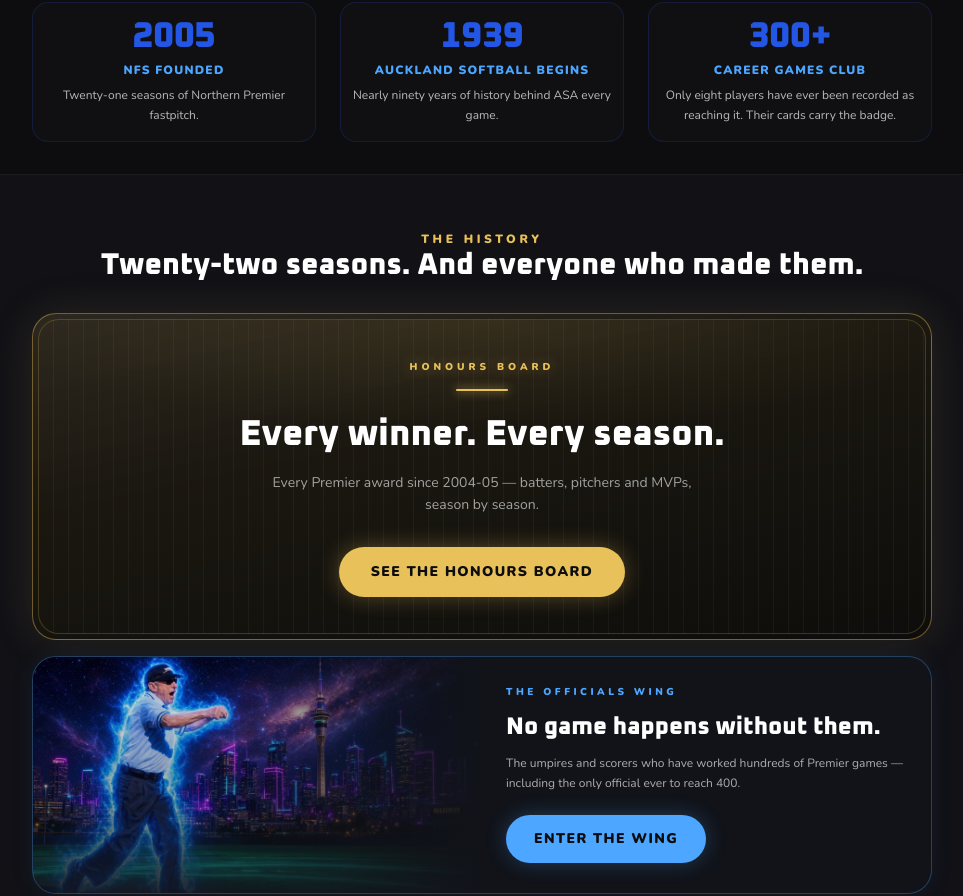
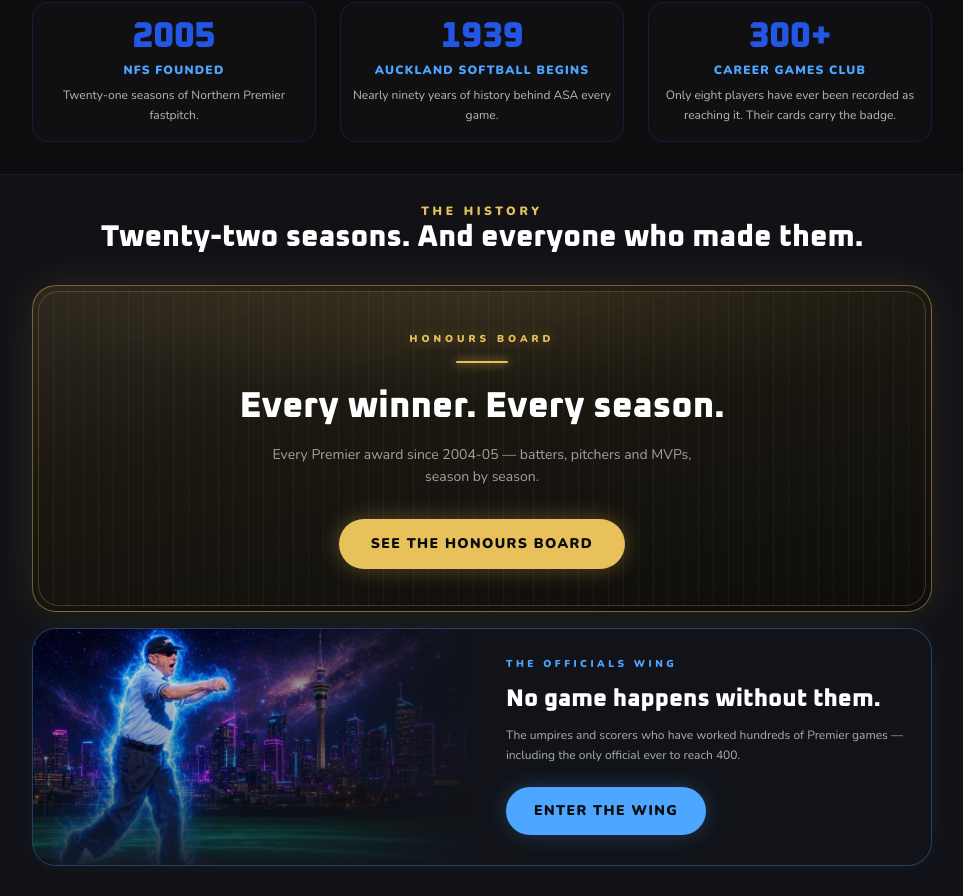
Before and after one commit to N8Nuks/grassrootsfantasy, a Next.js app: page /nfs in a window 1280 px wide. Shown: the part 866-1762 px from the top of the page, without its empty margins (158-1121 px from the left). Built offline with nearby package versions, Linux system fonts and the light colour scheme; no server answers.

Commit message:
NFS: halve the top padding on The History

```diff
--- a/app/nfs/page.tsx
+++ b/app/nfs/page.tsx
@@ -105,7 +105,7 @@ export default function NFS() {
 
         {/* ── The History ── */}
         <section className="relative z-10 px-5 sm:px-12"
-          style={{ background: OVER_BACKDROP, borderTop: '1px solid #ffffff0a', paddingTop: "56px", paddingBottom: "56px" }}>
+          style={{ background: OVER_BACKDROP, borderTop: '1px solid #ffffff0a', paddingTop: "28px", paddingBottom: "56px" }}>
           <div style={{ maxWidth: "900px", marginLeft: "auto", marginRight: "auto" }}>
 
             <div className="text-center" style={{ marginBottom: '28px' }}>
```
